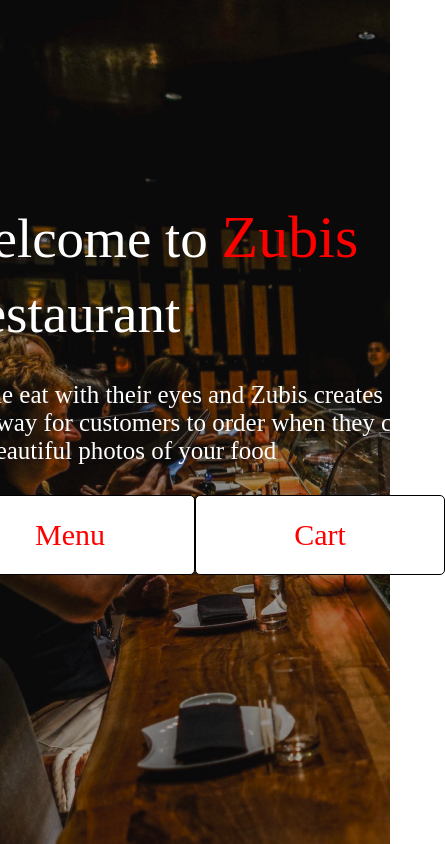
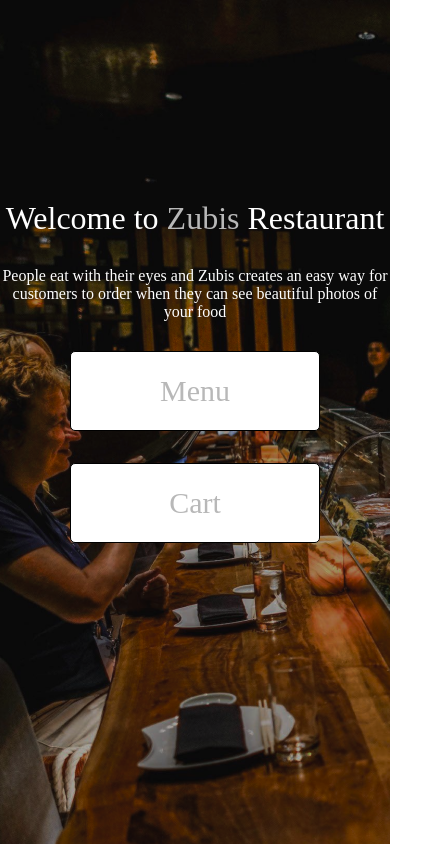
Before and after one commit to Saintt042/foodApp, a React (Create React App) app: page / in a window 390 px wide. Shown: the whole page, 445 px wide, since content can reach past the window. Built offline with nearby package versions, Linux system fonts and the light colour scheme; a web font is replaced by a local one.

Commit message:
added responsiveness

```diff
--- a/src/Carousel/CarouselStyle.js
+++ b/src/Carousel/CarouselStyle.js
@@ -1,50 +1,28 @@
 import styled from "styled-components";
 
 export const Container = styled.section`
-  // display: flex;
   position: absolute;
   border-color: #f5f5f5;
-//   z-index:
-  // justify-content: center;
-  // align-items: center;
-  // flex-direction: column;
-  // width: 100vw;
-  // height: 100vh;'
   top: 0;
   left: 0;
   right: 0;
   bottom: 0;
-
-  // .carousell {
-  // 	display: flex;
-  // 	height: 500px;
-  // 	width: 100%;
-  // 	max-width: 1440px;
-  // 	border: 2px solid red;
-  // }
 
   .wrapper {
     position: relative;
     height: 100%;
     width: 100%;
     overflow: hidden;
-    // border: 2px solid red;
   }
 
   .card {
-    // display: flex;
-    // flex: 1;
-    // border: 2px solid red;
     position: absolute;
     top: 0;
     left: 0;
     right: 0;
     bottom: 0;
-    img {
+  }
+  @media screen and (max-width: 815px) {
 
-      // display: block;
-    }
-  }
-  @media screen and (max-width: 660px) {
   }
 `;
--- a/src/welcome/WelcomeStyle.js
+++ b/src/welcome/WelcomeStyle.js
@@ -26,17 +26,20 @@
       font-size: 30px;
       cursor: pointer;
       :hover {
-        color: blue;
-        transform: scale(1.02);
+        box-shadow: 0px 0px 8px 0px rgba(0, 0, 0, 0.75);
+      -webkit-box-shadow: 0px 0px 8px 0px rgba(0, 0, 0, 0.75);
+      -moz-box-shadow: 0px 0px 8px 0px rgba(0, 0, 0, 0.75);
+      transform: scale(1.05);
       }
     }
   }
 
   p {
     color: white;
-    font-size: 25px;
+    font-size: clamp(1rem, 4vw, 1.75rem);
     margin-top: 30px;
     margin-bottom: 30px;
+   text-align: center;
   }
 
   h1 {
@@ -44,26 +47,36 @@
     color: white;
     font-style: normal;
     font-weight: 400;
-    font-size: 55px;
-    line-height: 75px;
+    font-size: clamp(2rem, 4vw, 3.75rem);
+    text-align: center;
     span {
-      color: red;
-      font-size: 60px;
+      color: #B8B8B8;
+      font-size: clamp(2rem, 4vw, 3.75rem);
     }
   }
 
   .butt {
-    color: red;
+    color: #B8B8B8;
     text-align: center;
     top: 10px;
-    :hover {
-      color: blue;
-      transform: scale(1.02);
+  }
+  @media screen and (max-width: 815px) {
+  	h1 {
+      max-width: 100%;
+      align-items: center;
+    }
+
+    p {
+      max-width: 100%;
+      align-items: center;
+    }
+
+    ul {
+        flex-direction: column;
+        align-items: center;
+        gap: 2rem;
     }
   }
-  // @media screen and (max-width: 815px) {
-  // 	padding: 20px 3%;
-  // }
   @media screen and (max-width: 660px) {
 
   }
```
